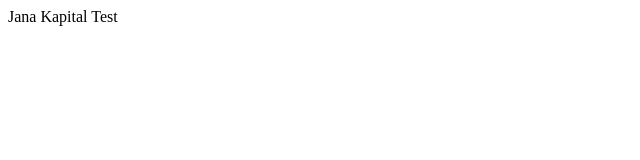
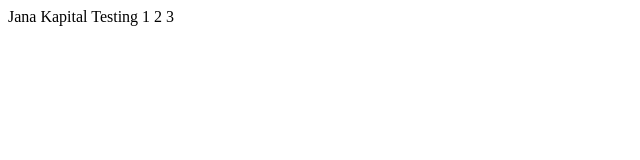
Before and after one commit to faiz-sabli/janakapital.github.io, a plain HTML site: page index.html in a window 1280 px wide. Shown: the full height of the page, 0-640 px from the left. Drawn offline with Linux system fonts and the light colour scheme.

Commit message:
Update index.html

```diff
--- a/index.html
+++ b/index.html
@@ -7,6 +7,6 @@
     <title>Jana Kapital</title>
 </head>
 <body>
-    Jana Kapital Test
+    Jana Kapital Testing 1 2 3
 </body>
 </html>
```
